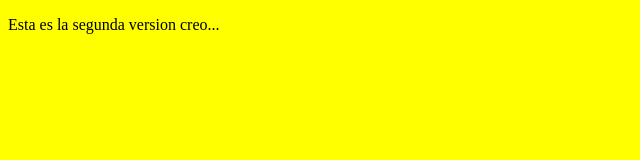
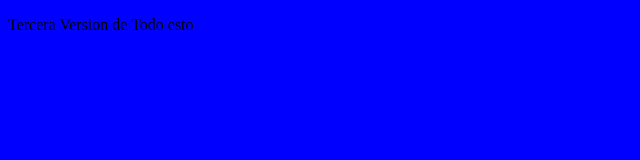
Before and after one commit to oscarnoel/segundaversiongit, a plain HTML site: page index.html in a window 1280 px wide. Shown: the whole page, without its empty margins (0-640 px from the left). Drawn offline with Linux system fonts and the light colour scheme.

Commit message:
Tercera Version

```diff
--- a/estilo.css
+++ b/estilo.css
@@ -1,3 +1,3 @@
 body{
-    background-color: yellow;
+    background-color: blue;
 }
--- a/index.html
+++ b/index.html
@@ -9,6 +9,7 @@
 
 </head>
 <body>
-  <p>Esta es la segunda version creo...</p>
+
+  <p>Tercera Version de Todo esto</p>
 </body>
 </html>
```
